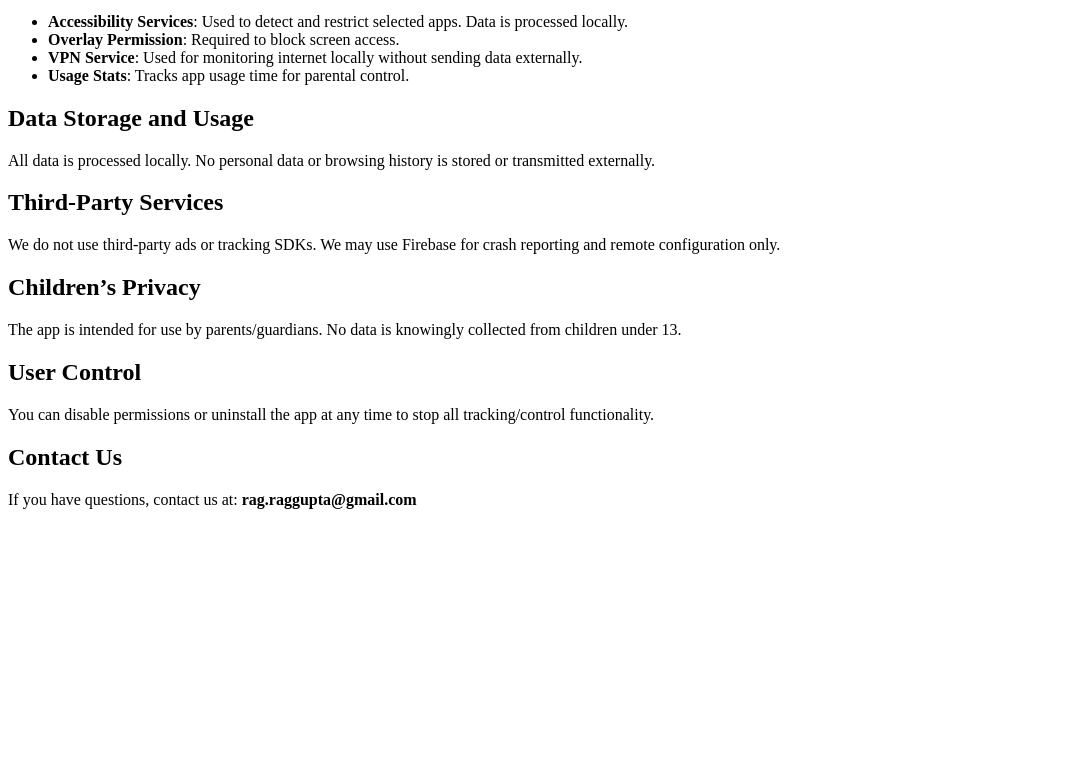
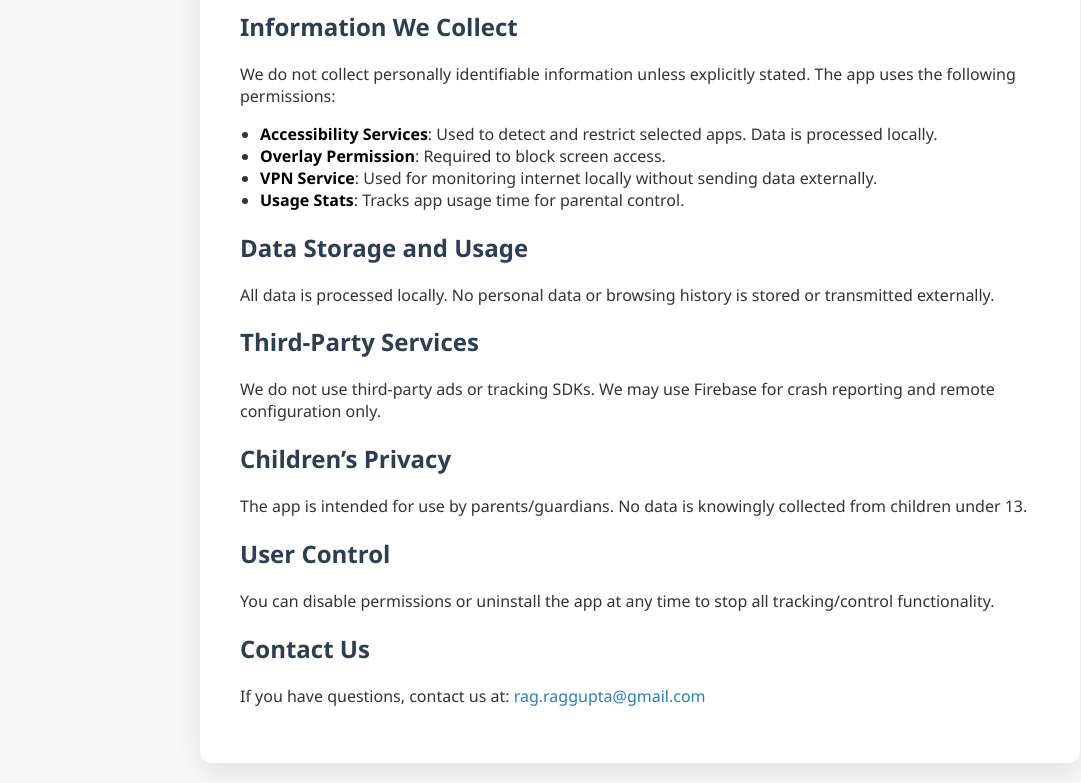
Before and after one commit to premshankar9/mobile-discourager-privacy-policy, a plain HTML site: page index.html in a window 1280 px wide. Shown: the part 254-1037 px from the top of the page, without its empty margins (0-1081 px from the left). Before the commit the page ends 800 px from the top, so only its background shows below. Drawn offline with Linux system fonts and the light colour scheme.

Commit message:
Update index.html

```diff
--- a/index.html
+++ b/index.html
@@ -3,12 +3,62 @@
 <head>
   <meta charset="UTF-8" />
   <meta name="viewport" content="width=device-width, initial-scale=1.0" />
-  <title>Privacy Policy</title>
+  <title>Privacy Policy - Mobile Discourager</title>
+  <style>
+    body {
+      margin: 0;
+      padding: 0;
+      font-family: 'Segoe UI', Tahoma, Geneva, Verdana, sans-serif;
+      background-color: #f9f9f9;
+      display: flex;
+      justify-content: center;
+      align-items: center;
+      min-height: 100vh;
+      color: #333;
+    }
+
+    .container {
+      background-color: white;
+      max-width: 800px;
+      padding: 40px;
+      margin: 20px;
+      box-shadow: 0 10px 30px rgba(0, 0, 0, 0.1);
+      border-radius: 12px;
+    }
+
+    h1, h2 {
+      color: #2c3e50;
+    }
+
+    ul {
+      padding-left: 20px;
+    }
+
+    strong {
+      color: #000;
+    }
+
+    @media (max-width: 600px) {
+      .container {
+        padding: 20px;
+      }
+    }
+
+    a {
+      color: #2980b9;
+      text-decoration: none;
+    }
+
+    a:hover {
+      text-decoration: underline;
+    }
+  </style>
 </head>
 <body>
+  <div class="container">
     <h1>Privacy Policy</h1>
     <p><strong>Effective Date:</strong> 21-05-2025</p>
-  <p><strong>App Name:</strong> Mobile Discourager </p>
+    <p><strong>App Name:</strong> Mobile Discourager</p>
     <p><strong>Developer:</strong> AI Future Gen Pvt. Ltd.</p>
 
     <h2>Information We Collect</h2>
@@ -33,6 +83,7 @@
     <p>You can disable permissions or uninstall the app at any time to stop all tracking/control functionality.</p>
 
     <h2>Contact Us</h2>
-  <p>If you have questions, contact us at: <strong>rag.raggupta@gmail.com</strong></p>
+    <p>If you have questions, contact us at: <a href="mailto:rag.raggupta@gmail.com">rag.raggupta@gmail.com</a></p>
+  </div>
 </body>
 </html>
```
Lines whose indentation alone changed are shown as unchanged.
